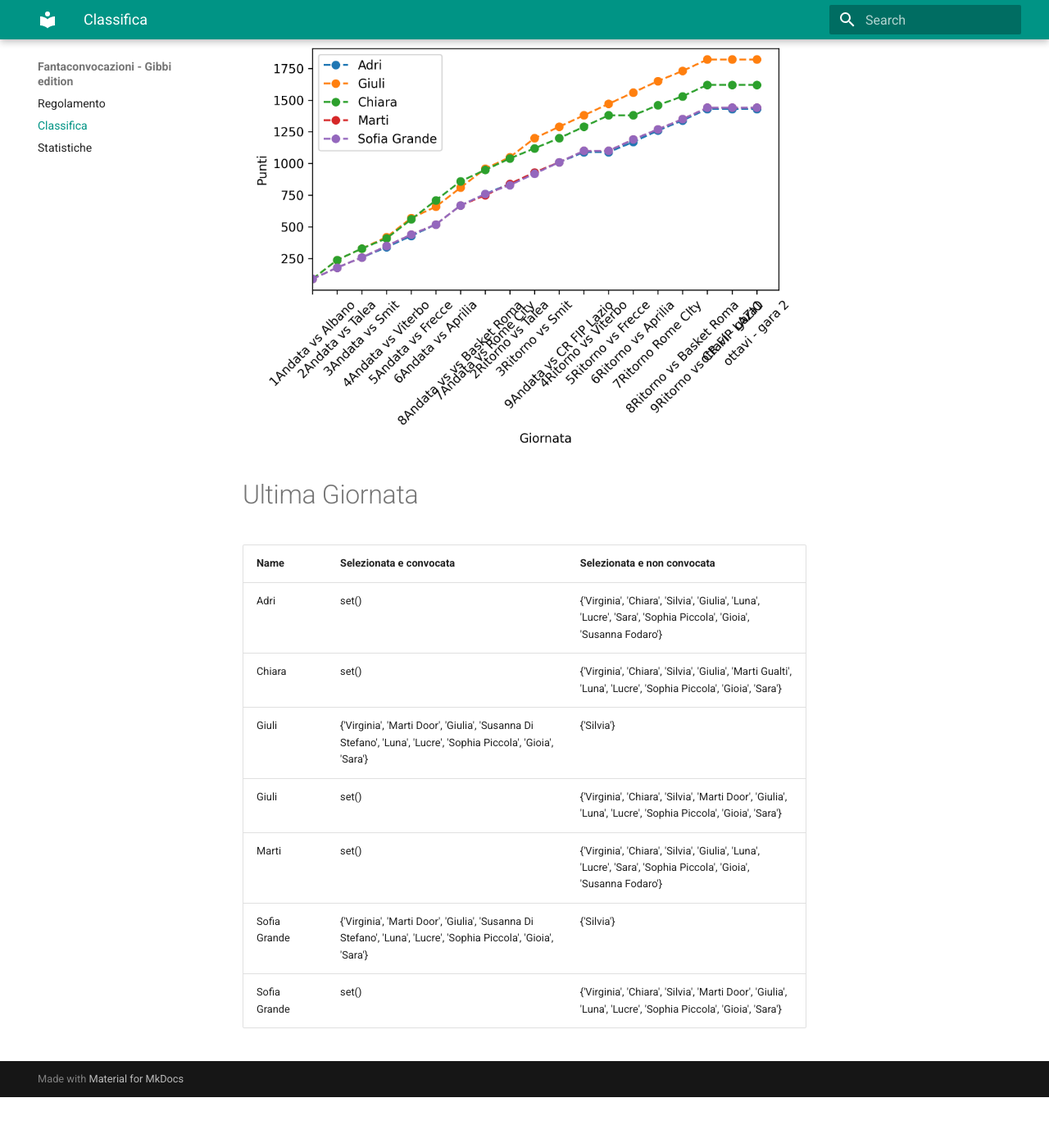
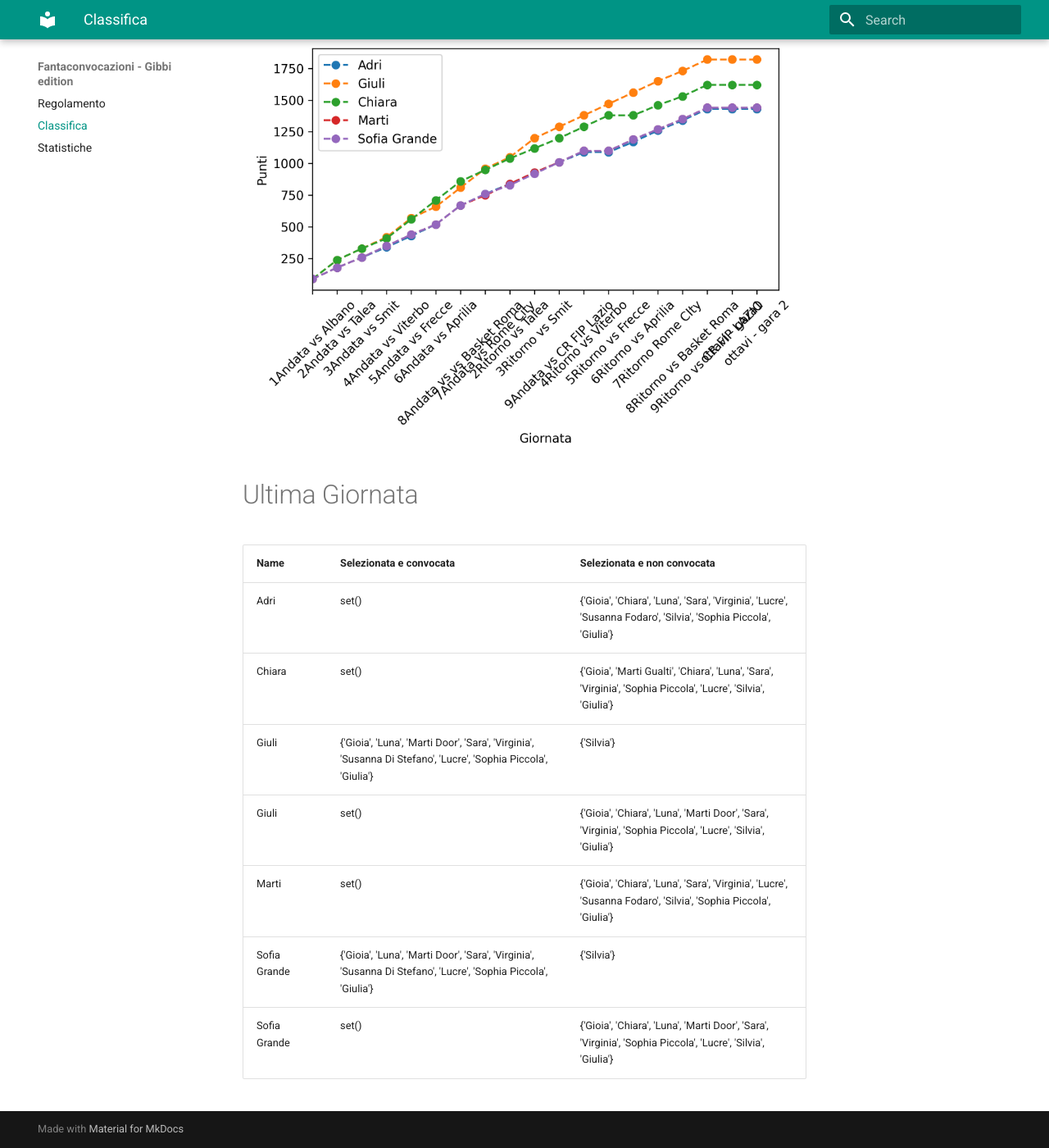
Before and after one commit to martinig94/fantagibbi, an MkDocs documentation site: the page built from docs/Classifica.md, in a window 1280 px wide and 1400 px high, scrolled down 565 px. Shown: the whole window at 82% size. Built offline with MkDocs 1.6.1 and Material for MkDocs 9.7.7, drawn with Linux system fonts in a browser that asks for light colours; before the commit the page ends 1903 px from its top, so only the background shows below that.

Commit message:
Auto-update from main.py

```diff
--- a/docs/Classifica.md
+++ b/docs/Classifica.md
@@ -18,11 +18,11 @@
 <!-- START_TABLE CORRECT -->
 | Name         | Selezionata e convocata                                                                                        | Selezionata e non convocata                                                                                      |
 |:-------------|:---------------------------------------------------------------------------------------------------------------|:-----------------------------------------------------------------------------------------------------------------|
-| Adri         | set()                                                                                                          | {'Virginia', 'Chiara', 'Silvia', 'Giulia', 'Luna', 'Lucre', 'Sara', 'Sophia Piccola', 'Gioia', 'Susanna Fodaro'} |
-| Chiara       | set()                                                                                                          | {'Virginia', 'Chiara', 'Silvia', 'Giulia', 'Marti Gualti', 'Luna', 'Lucre', 'Sophia Piccola', 'Gioia', 'Sara'}   |
-| Giuli        | {'Virginia', 'Marti Door', 'Giulia', 'Susanna Di Stefano', 'Luna', 'Lucre', 'Sophia Piccola', 'Gioia', 'Sara'} | {'Silvia'}                                                                                                       |
-| Giuli        | set()                                                                                                          | {'Virginia', 'Chiara', 'Silvia', 'Marti Door', 'Giulia', 'Luna', 'Lucre', 'Sophia Piccola', 'Gioia', 'Sara'}     |
-| Marti        | set()                                                                                                          | {'Virginia', 'Chiara', 'Silvia', 'Giulia', 'Luna', 'Lucre', 'Sara', 'Sophia Piccola', 'Gioia', 'Susanna Fodaro'} |
-| Sofia Grande | {'Virginia', 'Marti Door', 'Giulia', 'Susanna Di Stefano', 'Luna', 'Lucre', 'Sophia Piccola', 'Gioia', 'Sara'} | {'Silvia'}                                                                                                       |
-| Sofia Grande | set()                                                                                                          | {'Virginia', 'Chiara', 'Silvia', 'Marti Door', 'Giulia', 'Luna', 'Lucre', 'Sophia Piccola', 'Gioia', 'Sara'}     |
+| Adri         | set()                                                                                                          | {'Gioia', 'Chiara', 'Luna', 'Sara', 'Virginia', 'Lucre', 'Susanna Fodaro', 'Silvia', 'Sophia Piccola', 'Giulia'} |
+| Chiara       | set()                                                                                                          | {'Gioia', 'Marti Gualti', 'Chiara', 'Luna', 'Sara', 'Virginia', 'Sophia Piccola', 'Lucre', 'Silvia', 'Giulia'}   |
+| Giuli        | {'Gioia', 'Luna', 'Marti Door', 'Sara', 'Virginia', 'Susanna Di Stefano', 'Lucre', 'Sophia Piccola', 'Giulia'} | {'Silvia'}                                                                                                       |
+| Giuli        | set()                                                                                                          | {'Gioia', 'Chiara', 'Luna', 'Marti Door', 'Sara', 'Virginia', 'Sophia Piccola', 'Lucre', 'Silvia', 'Giulia'}     |
+| Marti        | set()                                                                                                          | {'Gioia', 'Chiara', 'Luna', 'Sara', 'Virginia', 'Lucre', 'Susanna Fodaro', 'Silvia', 'Sophia Piccola', 'Giulia'} |
+| Sofia Grande | {'Gioia', 'Luna', 'Marti Door', 'Sara', 'Virginia', 'Susanna Di Stefano', 'Lucre', 'Sophia Piccola', 'Giulia'} | {'Silvia'}                                                                                                       |
+| Sofia Grande | set()                                                                                                          | {'Gioia', 'Chiara', 'Luna', 'Marti Door', 'Sara', 'Virginia', 'Sophia Piccola', 'Lucre', 'Silvia', 'Giulia'}     |
 <!-- END_TABLE CORRECT -->
```
